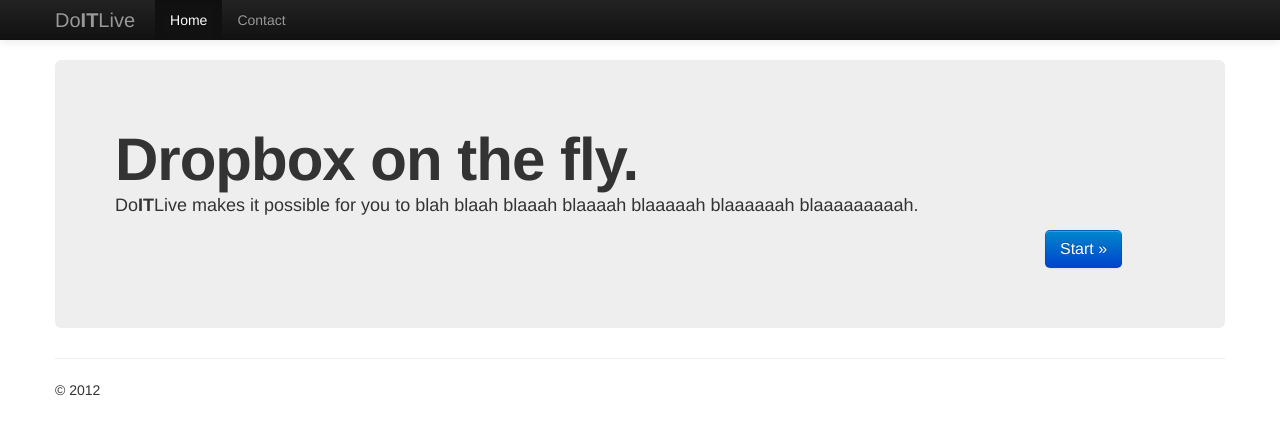
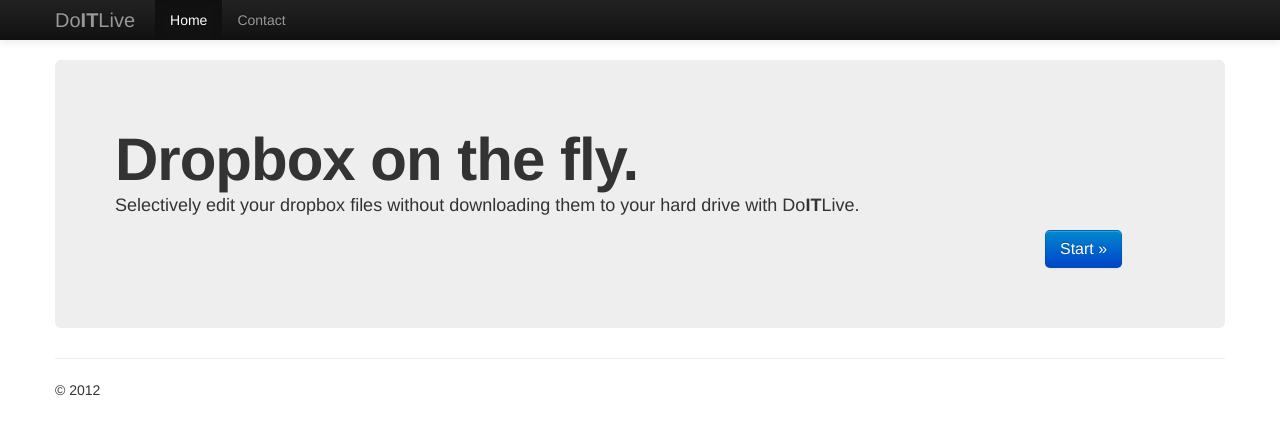
Before and after one commit to Modoatk/DoITLive, a plain HTML site: page bootstrap/index.html in a window 1280 px wide. Drawn offline with nearby package versions, Linux system fonts and the light colour scheme; no server answers.

Commit message:
Real text for hero-unit

```diff
--- a/bootstrap/index.html
+++ b/bootstrap/index.html
@@ -55,10 +55,9 @@
             <b>Error:</b> <span id="error_display"></span>
             </div>
 
-            <!-- Main hero unit for a primary marketing message or call to action -->
-            <div class="hero-unit">
+             <div class="hero-unit">
                 <h1>Dropbox on the fly.</h1>
-                <p>Do<b>IT</b>Live makes it possible for you to blah blaah blaaah blaaaah blaaaaah blaaaaaah blaaaaaaaaah.</p>
+                <p>Selectively edit your dropbox files without downloading them to your hard drive with Do<b>IT</b>Live.</p>
 
 
 
```
